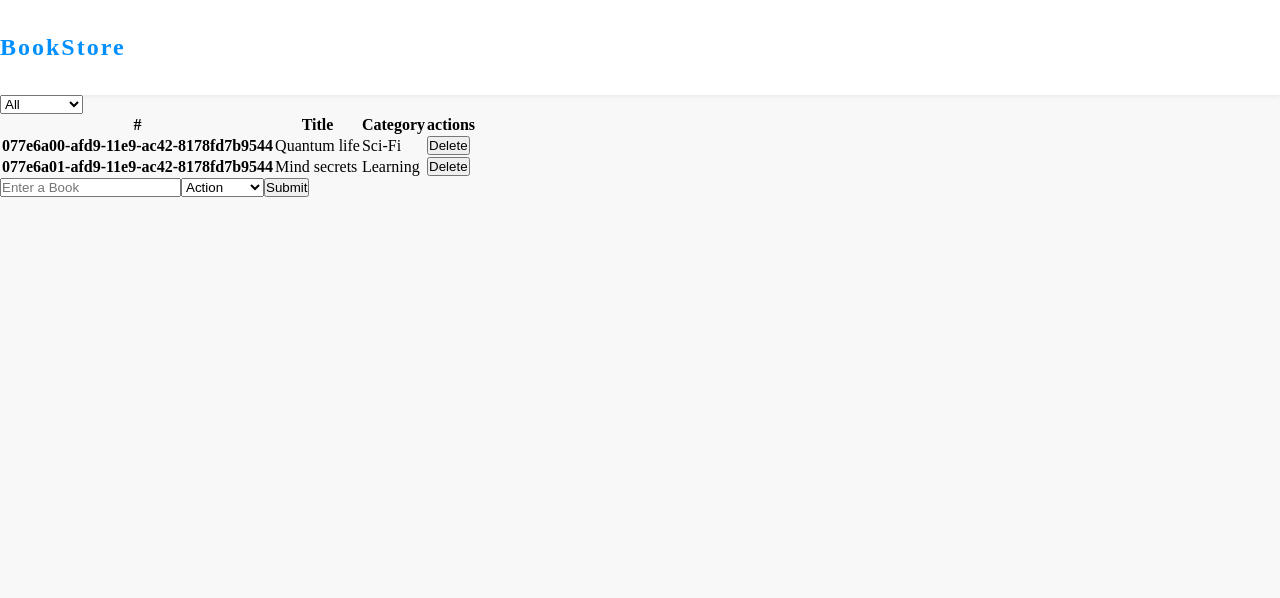
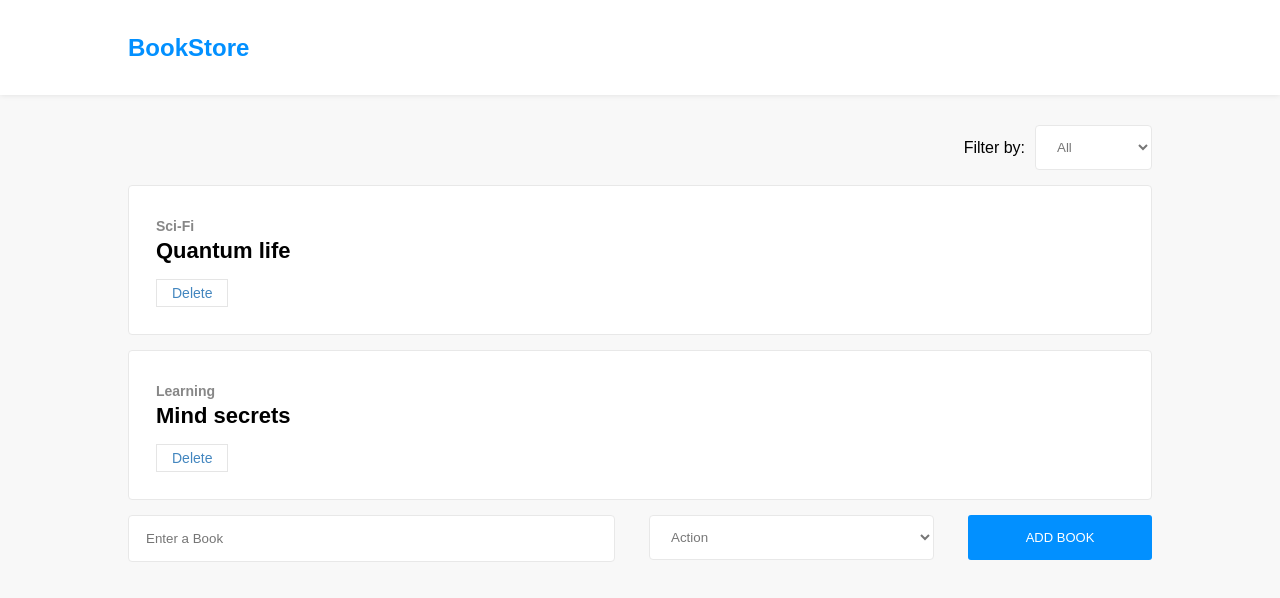
Before and after one commit to SunnyAsar/react-Bookstore, a React (Create React App) app: page / in a window 1280 px wide. Shown: the top 598 px of the page. Built offline with nearby package versions, Linux system fonts and the light colour scheme.

Commit message:
[add] styles

```diff
--- a/src/App.css
+++ /dev/null
@@ -1,7 +0,0 @@
-*{
-  padding: 0;
-  margin: 0;
-}
-body{
-  background: #f8f8f8;
-}
--- a/src/components/App.js
+++ b/src/components/App.js
@@ -2,14 +2,15 @@ import React from 'react'
 import BookList from '../containers/BookList'
 import BookForm from '../containers/BookForm'
 import Navbar from '../components/Navbar'
-import '../App.css'
 
 function App () {
   return (
     <div>
       <Navbar />
-      <BookList />
-      <BookForm />
+      <div className="container">
+        <BookList />
+        <BookForm />
+      </div>
     </div>
   )
 }
--- a/src/components/Book.js
+++ b/src/components/Book.js
@@ -1,15 +1,45 @@
 import React from 'react'
 import { connect } from 'react-redux'
 import { removeBook } from '../actions'
+import styled from '@emotion/styled'
+
+const BookItem = styled.div`
+  background-color: white;
+  padding: 32px 27px;
+  margin: 15px 0;
+  border: 1px solid #e8e8e8;
+  border-radius: 4px;
+  .category {
+    color: #121212;
+    font-size: 14px;
+    opacity: 0.5;
+    font-weight: bold;
+  }
+  h3 {
+    margin-bottom: 20px;
+    margin-top: 4px;
+    font-size: 22px;
+  }
+  a {
+    color: #4386bf;
+    font-size: 14px;
+    cursor: pointer;
+    padding: 5px 15px;
+    border: 1px solid rgba(0,0,0,.1);
+    &:hover {
+      background-color: #4386bf;
+      color: white;
+    }
+  }
+`
 
 const Book = ({ book, handleRemoveBook }) => {
   return (
-    <tr key={ book.id }>
-      <th >{book.id}</th>
-      <td>{book.title}</td>
-      <td>{book.category}</td>
-      <td><button onClick={ () => handleRemoveBook(book) }>Delete</button></td>
-    </tr>
+    <BookItem>
+      <div className='category'>{book.category}</div>
+      <h3>{book.title}</h3>
+      <a onClick={() => handleRemoveBook(book)}>Delete</a>
+    </BookItem>
   )
 }
 
--- a/src/components/CategoryFilter.js
+++ b/src/components/CategoryFilter.js
@@ -1,21 +1,46 @@
 import React from 'react'
 import { changeBooksFilter } from '../actions'
 import { connect } from 'react-redux'
+import styled from '@emotion/styled'
 
-const CATEGORIES = ['All', 'Action', 'Biography', 'History', 'Horror', 'Kids', 'Learning', 'Sci-Fi']
-const CategoryFilter = (props) => {
+const Template = styled.div`
+  display: flex;
+  justify-content: flex-end;
+  align-items: center;
+  span {
+    margin-right: 10px;
+  }
+`
+
+const CATEGORIES = [
+  'All',
+  'Action',
+  'Biography',
+  'History',
+  'Horror',
+  'Kids',
+  'Learning',
+  'Sci-Fi'
+]
+
+function CategoryFilter (props) {
   return (
-    <div>
-      <select onChange={(e) => props.handleFilterChange(e.target.value)}>
-        {CATEGORIES.map(cat => <option key={cat}>{cat}</option>)}
+    <Template>
+      <span>Filter by:</span>
+      <select onChange={e => props.handleFilterChange(e.target.value)}>
+        {CATEGORIES.map(cat => (
+          <option key={cat}>{cat}</option>
+        ))}
       </select>
-    </div>
+    </Template>
   )
 }
 
-function mapDispatchToProps(dispatch) {
+function mapDispatchToProps (dispatch) {
   return {
-    handleFilterChange: (filter) => {dispatch(changeBooksFilter(filter)) }
+    handleFilterChange: filter => {
+      dispatch(changeBooksFilter(filter))
+    }
   }
 }
 
--- a/src/components/Navbar.js
+++ b/src/components/Navbar.js
@@ -8,14 +8,7 @@ color: #0290ff;
   display: flex;
   align-items: center;
   box-shadow: 0 0 6px rgba(0,0,0,.1);
-font-family: cursive;
-letter-spacing:2px;
-font-weight: 600
-
-.container{
-  margin-left: 20px;
-}
-
+  margin-bottom: 30px;
 `
 
 const Navbar = () => {
--- a/src/containers/BookForm.js
+++ b/src/containers/BookForm.js
@@ -1,6 +1,30 @@
 import React from 'react'
 import { connect } from 'react-redux'
 import { createBook } from '../actions'
+import styled from '@emotion/styled'
+
+const Template = styled.div`
+  form {
+    display: flex;
+  }
+  select {
+    width: 285px;
+    margin: 0 34px;
+  }
+  input {
+    flex: 1;
+  }
+`
+
+const SubmitButton = styled.button`
+  background-color: #0290ff;
+  color: white;
+  border: none;
+  height: 45px;
+  width: 184px;
+  border-radius: 3px;
+  font-size: 13px;
+`
 
 const CATEGORIES = ['Action', 'Biography', 'History', 'Horror', 'Kids', 'Learning', 'Sci-Fi']
 
@@ -35,13 +59,15 @@ class BookForm extends React.Component {
 
   render(){
     return (
+      <Template>
         <form onSubmit={this.handleSubmit}>
           <input value={ this.state.input } onChange={this.handleTitleChange} placeholder="Enter a Book" />
           <select onChange={this.handleCategoryChange}>
             { CATEGORIES.map((cat) => (<option  value={cat} key={cat} > {cat} </option>)) }
           </select>
-        <button>Submit</button>
+          <SubmitButton>ADD BOOK</SubmitButton>
         </form>
+      </Template>
     )
   }
 }
--- a/src/containers/BookList.js
+++ b/src/containers/BookList.js
@@ -8,21 +8,11 @@ const BookList = ({ books, filter }) => {
   return (
     <div>
       <CategoryFilter />
-      <table class="table">
-        <thead>
-          <tr>
-            <th>#</th>
-            <th>Title</th>
-            <th>Category</th>
-            <th>actions</th>
-          </tr>
-        </thead>
-        <tbody>
-          {books.map((book) => (
-            <Book book={book} />
-          ))}
-        </tbody>
-      </table>
+      <div>
+        {books.map((book) => (
+          <Book book={book} key={book.id} />
+        ))}
+      </div>
     </div>
   )
 }
--- /dev/null
+++ b/src/index.css
@@ -0,0 +1,29 @@
+*{
+  padding: 0;
+  margin: 0;
+}
+body{
+  background: #f8f8f8;
+  font-family: sans-serif;
+}
+
+.container {
+  max-width: 1024px;
+  width: 90%;
+  margin: auto;
+}
+
+select, input {
+  background-color: white;
+  height: 45px;
+  padding-left: 17px;
+  padding-right: 17px;
+  border-radius: 4px;
+  border: 1px solid #e8e8e8;
+  color: #777;
+}
+
+option {
+  padding-top: 5px;
+  padding-bot: 5px;
+}
--- a/src/index.js
+++ b/src/index.js
@@ -5,9 +5,10 @@ import * as serviceWorker from './serviceWorker'
 import { Provider } from 'react-redux'
 import { createStore } from 'redux'
 import rootReducer from './reducers'
+import './index.css'
 
 const store = createStore(rootReducer)
-ReactDOM.render(<Provider store={ store } ><App /></Provider>, document.getElementById('root'))
+ReactDOM.render(<Provider store={store} ><App /></Provider>, document.getElementById('root'))
 
 // If you want your app to work offline and load faster, you can change
 // unregister() to register() below. Note this comes with some pitfalls.
```
Also changed, not shown: 1 other file (tests, documents, lock files or other folders). Lines whose indentation alone changed are shown as unchanged.
